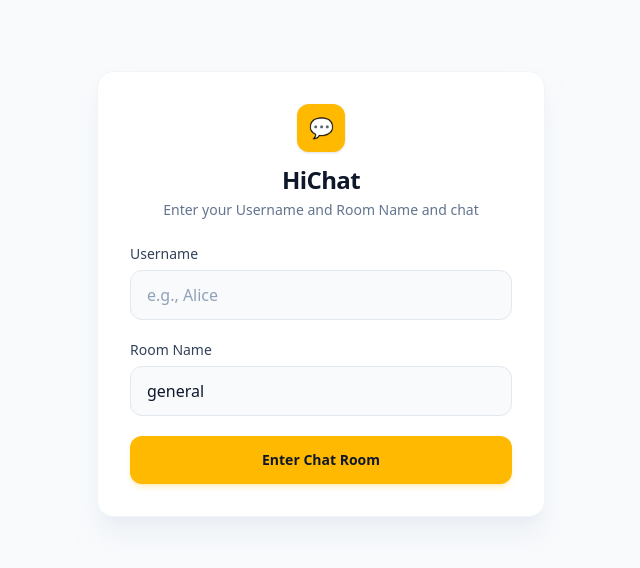
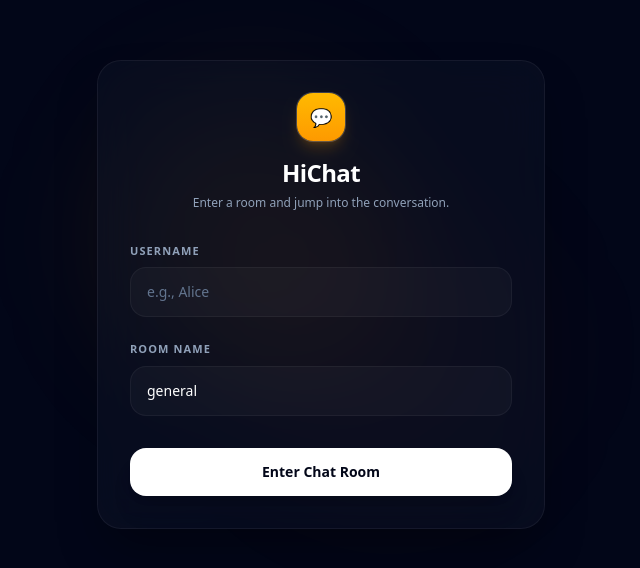
Before and after one commit to shiftbridge/rtc, a Next.js app: page / in a window 1280 px wide. Shown: the part 106-674 px from the top of the page, without its empty margins (319-959 px from the left). Built offline with nearby package versions, Linux system fonts and the light colour scheme.

Commit message:
New look

```diff
--- a/app/page.tsx
+++ b/app/page.tsx
@@ -1,94 +1,102 @@
 "use client";
 
-import { useState, useEffect, FormEvent, Suspense } from "react";
+import { useState, useEffect, Suspense } from "react";
 import { useRouter, useSearchParams } from "next/navigation";
 
 function HomeEntryForm() {
-  const [username, setUsername] = useState("");
-  const [room, setRoom] = useState("general");
+  const router = useRouter();
+  const searchParams = useSearchParams();
   const [errorMsg, setErrorMsg] = useState<string | null>(null);
 
-  const router = useRouter();
-  const searchParams = useSearchParams();
-
-  // Look for error parameters in the URL if bounced back from a room
   useEffect(() => {
-    const error = searchParams.get("error");
-    if (error === "taken") {
-      setErrorMsg(
-        "That username is already active in that room. Please choose another one!",
-      );
+    if (searchParams.get("error") === "taken") {
+      setErrorMsg("That username is already active in that room.");
     }
   }, [searchParams]);
 
-  const handleJoin = (e: FormEvent<HTMLFormElement>) => {
-    e.preventDefault();
-    setErrorMsg(null); // Clear old error states
+  const handleJoin = (formData: FormData) => {
+    setErrorMsg(null);
 
-    if (!username.trim() || !room.trim()) return;
+    const username = formData.get("username")?.toString().trim();
+    const room = formData.get("room")?.toString().trim().toLowerCase();
 
-    // Send them into the room route
-    router.push(
-      `/room/${room.toLowerCase().trim()}?username=${encodeURIComponent(username.trim())}`,
-    );
+    if (!username || !room) return;
+
+    router.push(`/room/${room}?username=${encodeURIComponent(username)}`);
   };
 
   return (
-    <div className="flex min-h-screen items-center justify-center bg-slate-50 px-4">
-      <div className="w-full max-w-md rounded-2xl border border-slate-100 bg-white p-8 shadow-xl shadow-slate-200/50">
-        <div className="mb-6 text-center">
-          <div className="inline-flex h-12 w-12 items-center justify-center rounded-xl bg-amber-400 font-bold text-slate-900 shadow-sm mb-3 text-xl">
+    <div className="relative flex min-h-screen items-center justify-center bg-slate-950 px-4 py-8 antialiased selection:bg-amber-500/30 overflow-x-hidden">
+      {/* Dynamic Background Glows */}
+      <div className="absolute top-1/4 left-1/3 h-64 w-64 md:h-72 md:w-72 rounded-full bg-amber-500/10 blur-3xl" />
+      <div className="absolute bottom-1/4 right-1/3 h-64 w-64 md:h-72 md:w-72 rounded-full bg-orange-600/5 blur-3xl" />
+
+      <div className="relative w-full max-w-md rounded-3xl border border-white/6 bg-slate-900/40 p-6 sm:p-8 backdrop-blur-xl shadow-2xl shadow-black/40">
+        {/* Header */}
+        <div className="mb-6 sm:mb-8 text-center">
+          <div className="inline-flex h-12 w-12 items-center justify-center rounded-2xl bg-linear-to-b from-amber-400 to-amber-500 text-lg shadow-lg shadow-amber-500/20 mb-4 ring-1 ring-white/20">
             💬
           </div>
-          <h2 className="text-2xl font-bold tracking-tight text-slate-900">
+          <h2 className="text-xl sm:text-2xl font-bold tracking-tight text-white">
             HiChat
           </h2>
-          <p className="mt-1 text-sm text-slate-500">
-            Enter your Username and Room Name and chat
+          <p className="mt-1.5 text-xs text-slate-400 max-w-70 mx-auto sm:max-w-none">
+            Enter a room and jump into the conversation.
           </p>
         </div>
 
-        {/* Dynamic Name Collision Warning Alert box */}
+        {/* Modern Alert Box */}
         {errorMsg && (
-          <div className="mb-5 rounded-xl bg-rose-50 border border-rose-100 p-4 text-sm text-rose-600 font-medium animate-fade-in">
-            {errorMsg}
+          <div className="mb-5 flex items-center gap-2.5 rounded-2xl border border-rose-500/20 bg-rose-500/5 p-3.5 text-xs font-medium text-rose-400 animate-in fade-in duration-300">
+            <span>⚠️</span>
+            <span>{errorMsg}</span>
           </div>
         )}
 
-        <form onSubmit={handleJoin} className="space-y-5">
-          <div>
-            <label className="block text-sm font-medium text-slate-700 mb-1.5">
+        {/* Form */}
+        <form action={handleJoin} className="space-y-5 sm:space-y-6">
+          <div className="space-y-2">
+            <label
+              htmlFor="username"
+              className="block text-[11px] font-semibold uppercase tracking-widest text-slate-400"
+            >
               Username
             </label>
             <input
+              id="username"
+              name="username"
               type="text"
               required
               maxLength={15}
-              value={username}
-              onChange={(e) => setUsername(e.target.value)}
+              autoComplete="off"
               placeholder="e.g., Alice"
-              className="w-full rounded-xl border border-slate-200 bg-slate-50 px-4 py-3 text-slate-900 placeholder-slate-400 outline-none transition-all focus:border-amber-400 focus:bg-white focus:ring-2 focus:ring-amber-100"
+              className="w-full rounded-2xl border border-white/5 bg-white/3 px-4 py-3.5 text-sm text-white placeholder-slate-500 outline-hidden transition-all duration-300 focus:border-amber-500/50 focus:bg-white/6 focus:ring-4 focus:ring-amber-500/10"
             />
           </div>
 
-          <div>
-            <label className="block text-sm font-medium text-slate-700 mb-1.5">
+          <div className="space-y-2">
+            <label
+              htmlFor="room"
+              className="block text-[11px] font-semibold uppercase tracking-widest text-slate-400"
+            >
               Room Name
             </label>
             <input
+              id="room"
+              name="room"
               type="text"
               required
               maxLength={20}
-              value={room}
-              onChange={(e) => setRoom(e.target.value)}
-              placeholder="e.g., general, gaming"
-              className="w-full rounded-xl border border-slate-200 bg-slate-50 px-4 py-3 text-slate-900 placeholder-slate-400 outline-none transition-all focus:border-amber-400 focus:bg-white focus:ring-2 focus:ring-amber-100"
+              autoComplete="off"
+              defaultValue="general"
+              placeholder="e.g., general"
+              className="w-full rounded-2xl border border-white/5 bg-white/3 px-4 py-3.5 text-sm text-white placeholder-slate-500 outline-hidden transition-all duration-300 focus:border-amber-500/50 focus:bg-white/6 focus:ring-4 focus:ring-amber-500/10"
             />
           </div>
 
           <button
             type="submit"
-            className="w-full rounded-xl bg-amber-400 py-3.5 text-sm font-semibold text-slate-900 shadow-md shadow-amber-400/20 transition-all hover:bg-amber-500 hover:shadow-lg active:scale-[0.98]"
+            className="group relative w-full mt-2 overflow-hidden rounded-2xl bg-white py-3.5 text-sm font-semibold text-slate-950 shadow-xl transition-all duration-300 hover:bg-amber-400 active:scale-[0.98]"
           >
             Enter Chat Room
           </button>
@@ -98,13 +106,12 @@ function HomeEntryForm() {
   );
 }
 
-// Next.js App Router requires searchParams hooks to be wrapped in a Suspense boundary
 export default function HomeEntryPage() {
   return (
     <Suspense
       fallback={
-        <div className="flex min-h-screen items-center justify-center bg-slate-50 text-slate-400">
-          Loading...
+        <div className="flex min-h-screen items-center justify-center bg-slate-950">
+          <div className="h-5 w-5 animate-spin rounded-full border-2 border-slate-800 border-t-amber-400" />
         </div>
       }
     >
```
Also changed, not shown: app/room/[roomId]/page.tsx (+120 -81 lines).
